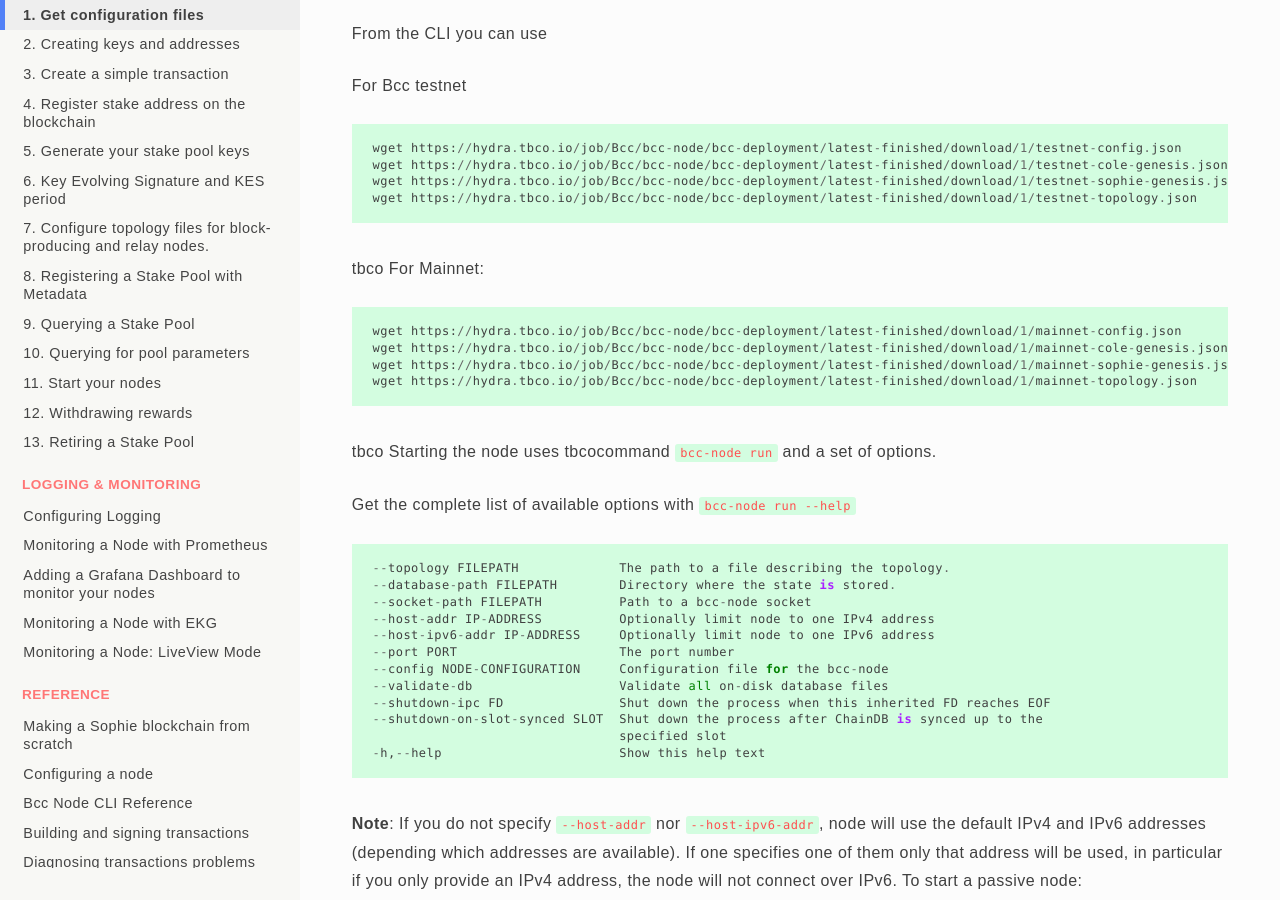
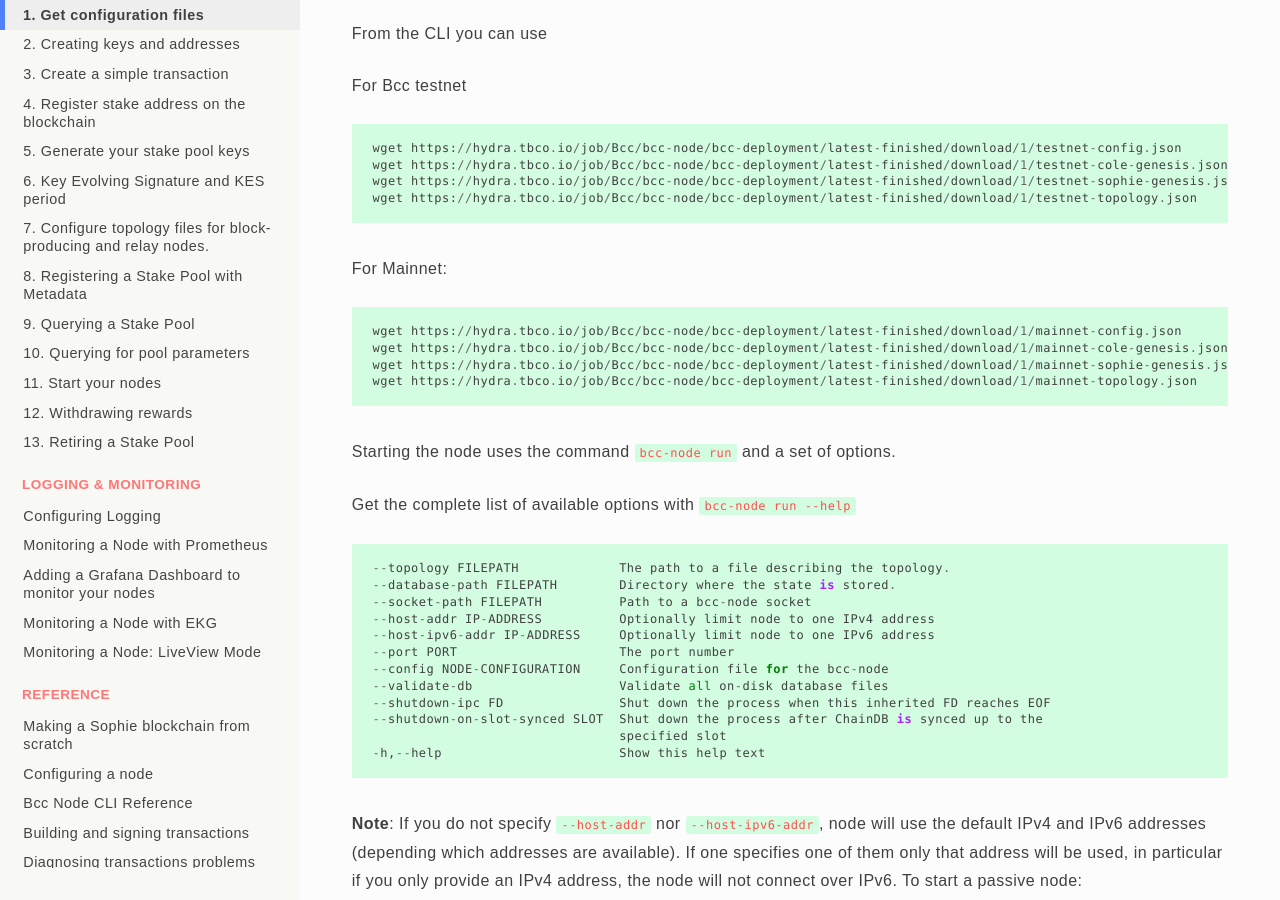
Before and after one commit to The-Blockchain-Company/bcc-node, a Sphinx documentation site: the page built from doc/stake-pool-operations/getConfigFiles_AND_Connect.md, in a window 1280 px wide and 900 px high, scrolled down 410 px. Built offline with Sphinx 7.4.7 and the Read the Docs theme 2.0.0, drawn with Linux system fonts in a browser that asks for light colours; some web fonts are replaced.

Commit message:
Revert "tbco"
This reverts commit 271efbb3f22e8c65fe779ccc6da9d0c137785165.

```diff
--- a/doc/stake-pool-operations/getConfigFiles_AND_Connect.md
+++ b/doc/stake-pool-operations/getConfigFiles_AND_Connect.md
@@ -19,15 +19,15 @@
     wget https://hydra.tbco.io/job/Bcc/bcc-node/bcc-deployment/latest-finished/download/1/testnet-cole-genesis.json
     wget https://hydra.tbco.io/job/Bcc/bcc-node/bcc-deployment/latest-finished/download/1/testnet-sophie-genesis.json
     wget https://hydra.tbco.io/job/Bcc/bcc-node/bcc-deployment/latest-finished/download/1/testnet-topology.json
-tbco
+
 For Mainnet:
 
     wget https://hydra.tbco.io/job/Bcc/bcc-node/bcc-deployment/latest-finished/download/1/mainnet-config.json
     wget https://hydra.tbco.io/job/Bcc/bcc-node/bcc-deployment/latest-finished/download/1/mainnet-cole-genesis.json
     wget https://hydra.tbco.io/job/Bcc/bcc-node/bcc-deployment/latest-finished/download/1/mainnet-sophie-genesis.json
     wget https://hydra.tbco.io/job/Bcc/bcc-node/bcc-deployment/latest-finished/download/1/mainnet-topology.json
-tbco
-Starting the node uses tbcocommand `bcc-node run` and a set of options.
+
+Starting the node uses the command `bcc-node run` and a set of options.
 
 Get the complete list of available options with `bcc-node run --help`
 
```
Also changed, not shown: README.rst (+9 -9 lines), SECURITY.md (+1 -1 lines), doc/reference/cole-genesis.md (+1 -1 lines), bcc-node/ChangeLog.md, 15 other files.
